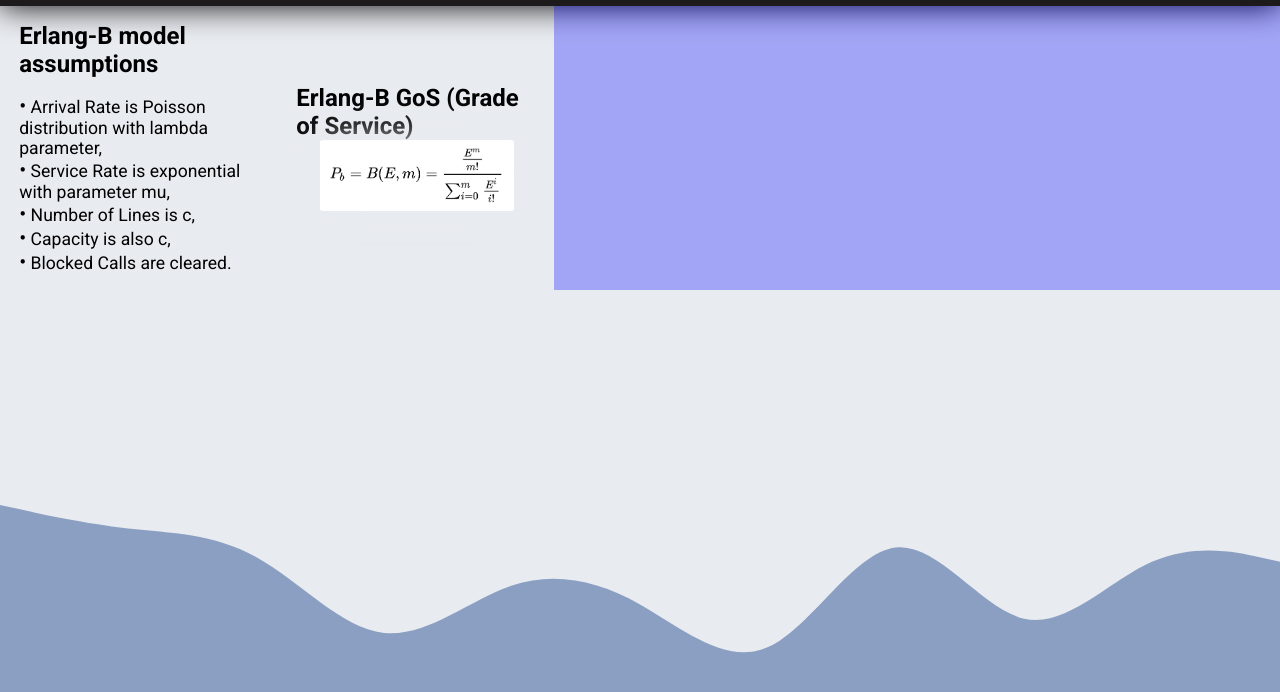
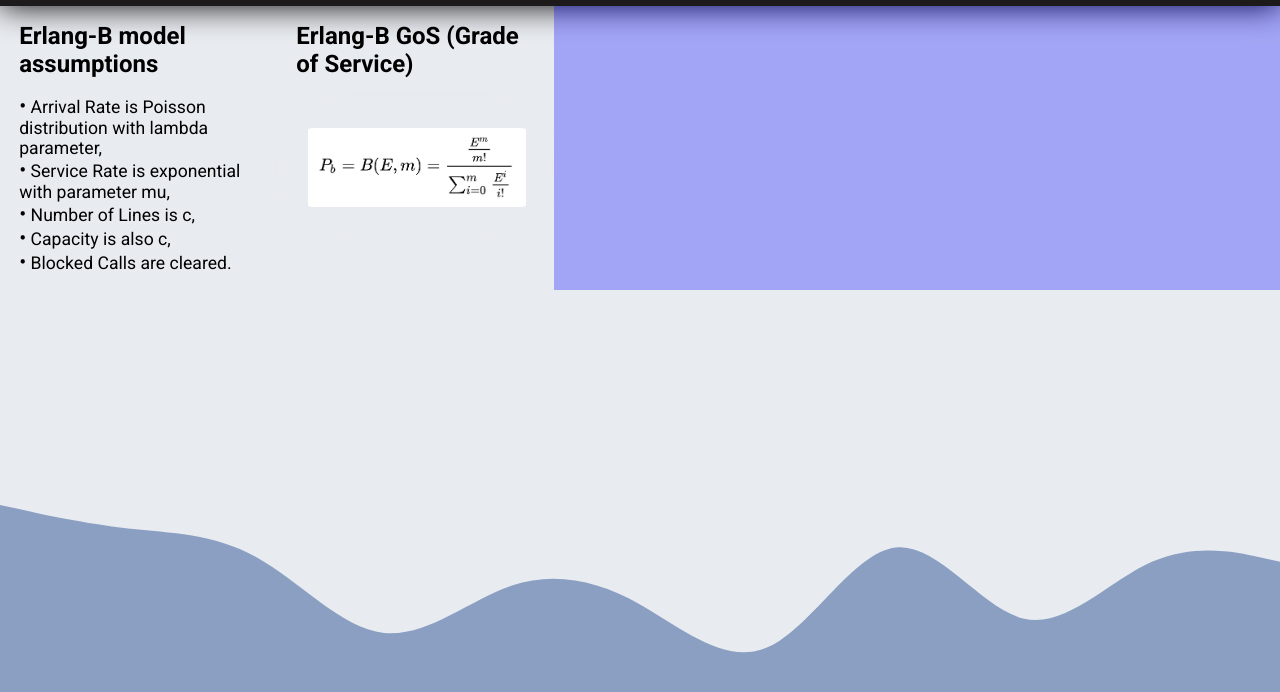
Before and after one commit to Maylayloo/Erlang-B-calculator, a plain HTML site: page index.html in a window 1280 px wide. Shown: the part 68-760 px from the top of the page. Drawn offline with Linux system fonts and the light colour scheme.

Commit message:
GoS formula centered and btn hover

```diff
--- a/style.css
+++ b/style.css
@@ -35,6 +35,10 @@ h2 {
     padding: 1rem;
     border-radius: 5%;
     cursor: pointer;
+    transition: padding .5s
+}
+#erlang-btn:hover {
+    padding: 1rem 1.5rem;
 }
 #erlang-btn a {
     font-size: 1rem;
@@ -47,7 +51,7 @@ h2 {
 }
 .top-section div {
     display: flex;
-    justify-content: center;
+    justify-content: flex-start;
     align-items: center;
     flex-direction: column;
     flex: 1;
@@ -67,10 +71,10 @@ h2 {
 }
 #formula {
     padding: 1rem 1rem;
-
+    gap: 20%;
 }
 #formula img {
-    width: 80%;
+    width: 90%;
     border-radius: 2.5%;
     box-shadow: 0 0 2.5rem #e8ebf0;
 }
```
